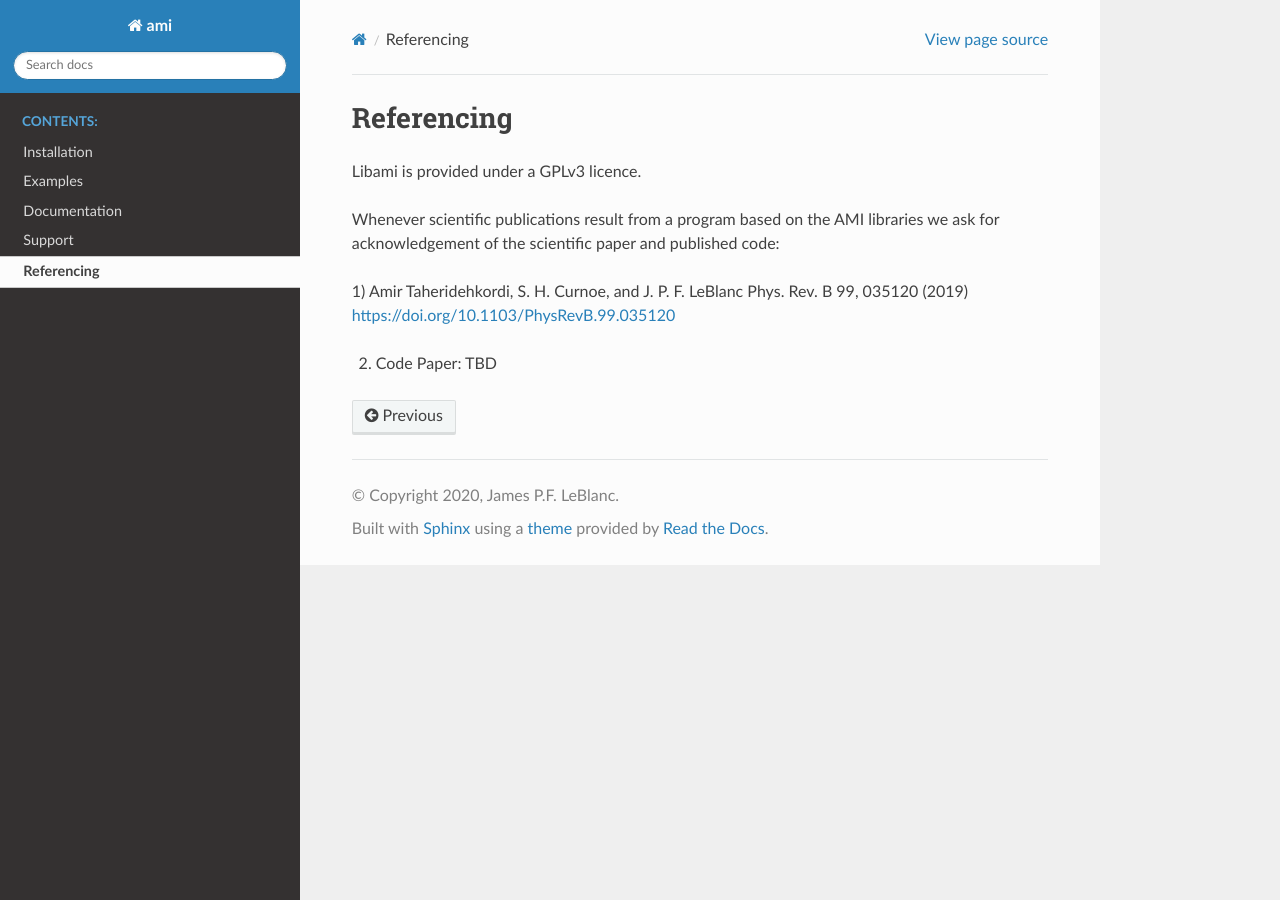
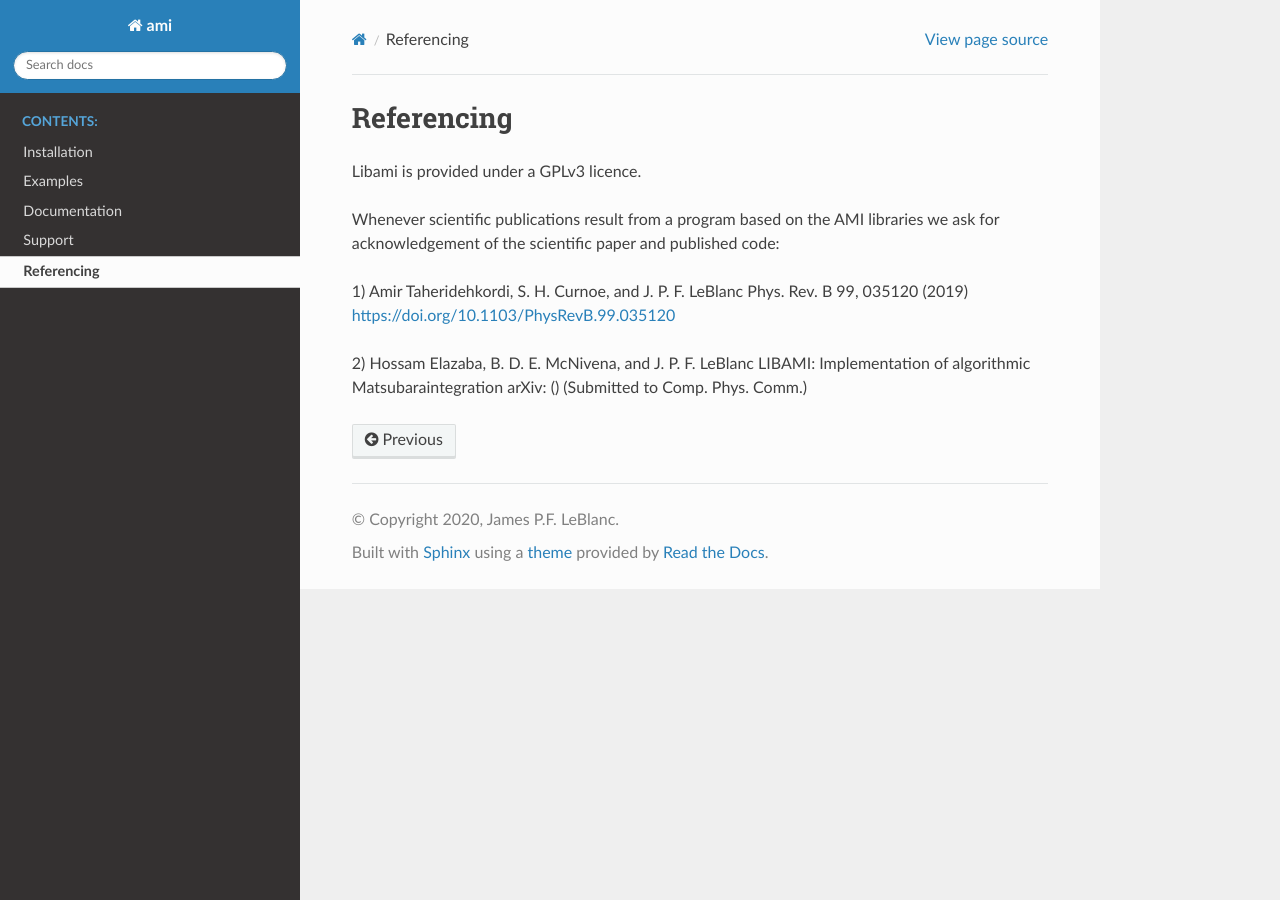
Before and after one commit to jpfleblanc/libami, a Sphinx documentation site: the page built from doc/Referencing.rst, in a window 1280 px wide. Built offline with Sphinx 7.4.7 and the Read the Docs theme 2.0.0, drawn with Linux system fonts in a browser that asks for light colours.

Commit message:
update author for second reference

```diff
--- a/doc/Referencing.rst
+++ b/doc/Referencing.rst
@@ -10,4 +10,7 @@ Whenever scientific publications result from a program based on the AMI librarie
 Phys. Rev. B 99, 035120 (2019)
 https://doi.org/10.1103/PhysRevB.99.035120
 
-2) Code Paper: TBD
+2) Hossam Elazaba, B. D. E. McNivena, and J. P. F. LeBlanc
+LIBAMI: Implementation of algorithmic Matsubaraintegration
+arXiv: ()
+(Submitted to Comp. Phys. Comm.)
```
